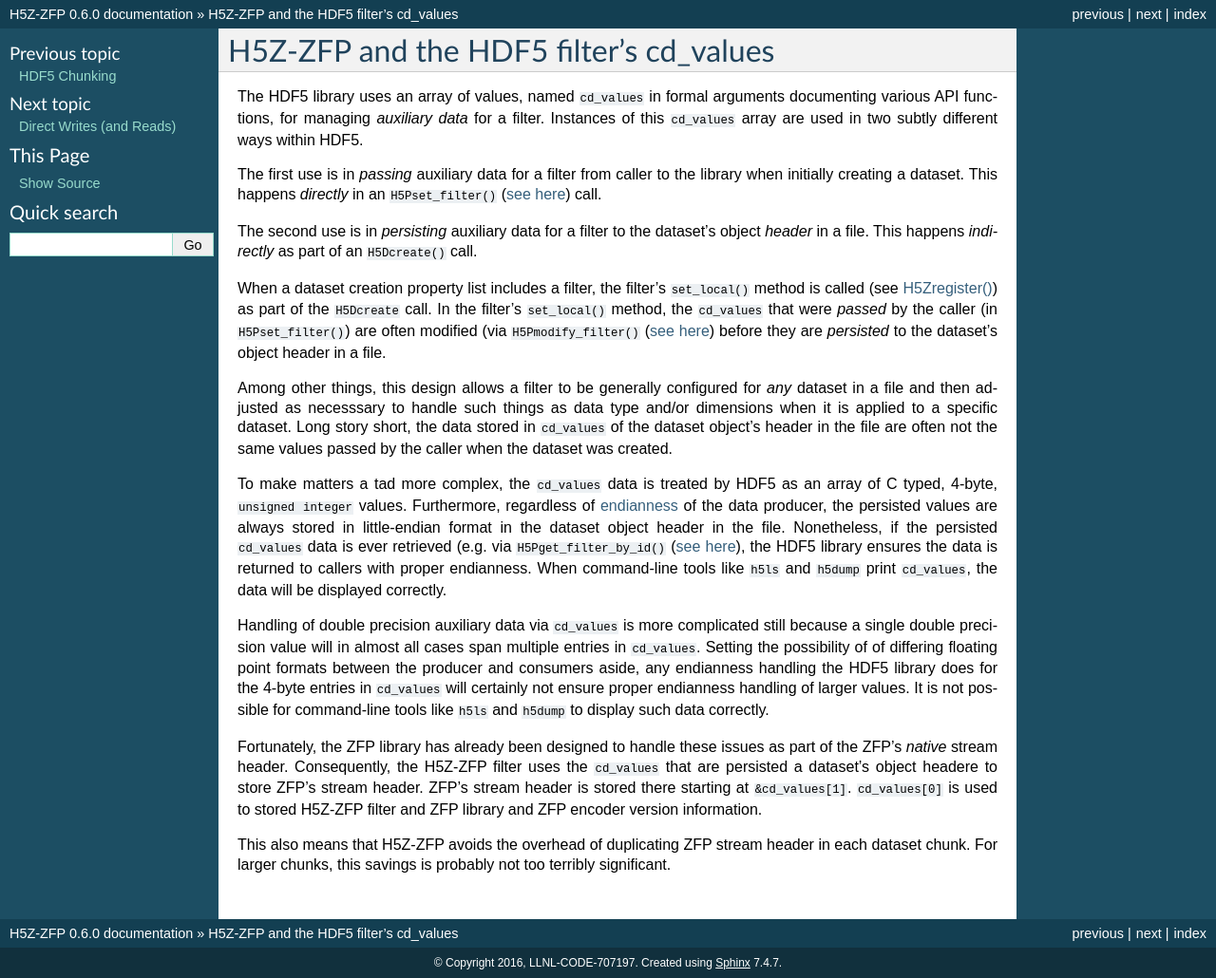
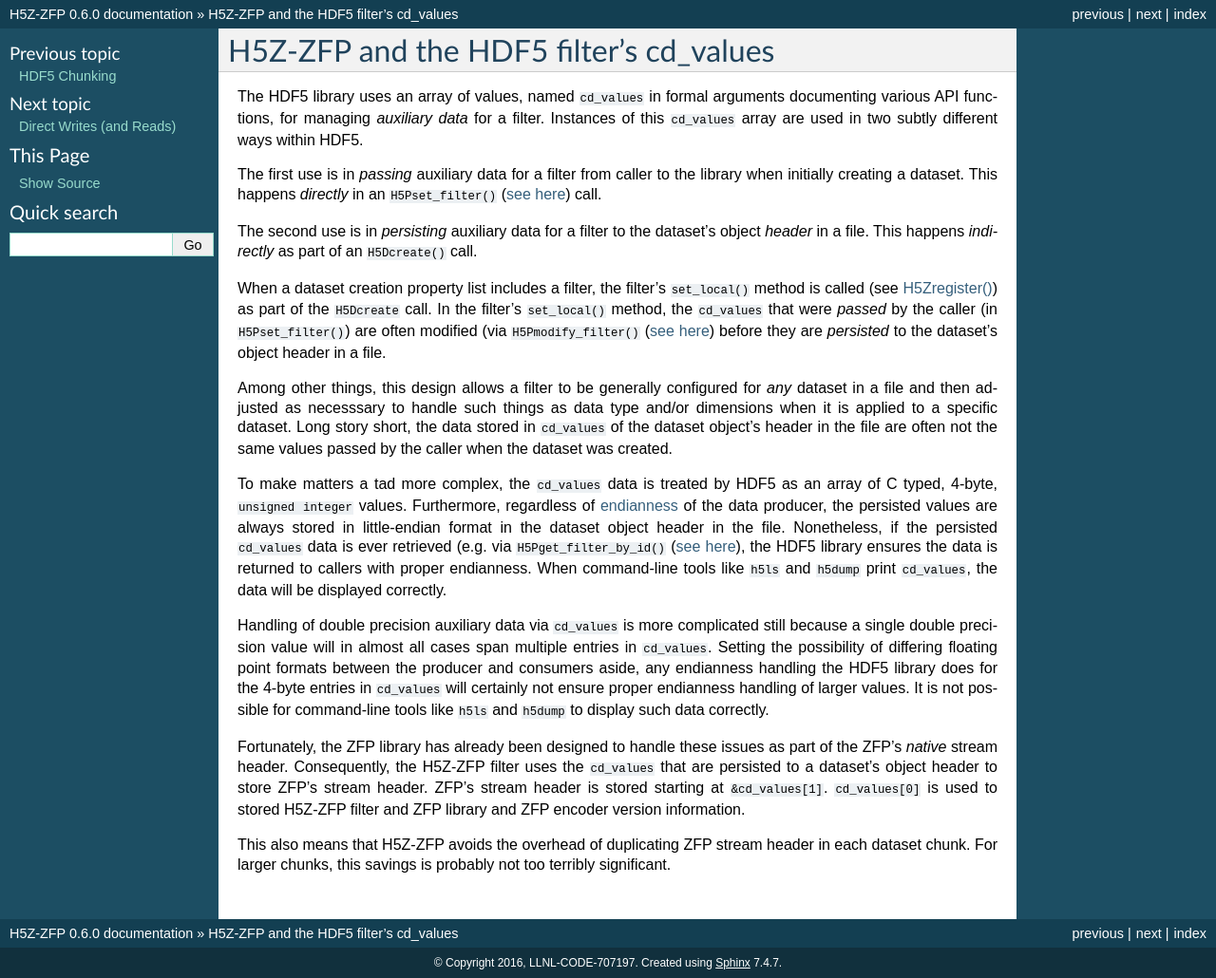
Before and after one commit to LLNL/H5Z-ZFP, a Sphinx documentation site: the page built from docs/cd_vals.rst, in a window 1280 px wide. Shown: the whole page at 95% size. Built offline with Sphinx 7.4.7, drawn with Linux system fonts in a browser that asks for light colours; pages that are not in the unit, such as notebooks, are missing from menus.

Commit message:
fix typos

```diff
--- a/docs/cd_vals.rst
+++ b/docs/cd_vals.rst
@@ -23,12 +23,12 @@ Nonetheless, if the persisted ``cd_values`` data is ever retrieved (e.g. via ``H
 When command-line tools like ``h5ls`` and ``h5dump`` print ``cd_values``, the data will be displayed correctly.
 
 Handling of double precision auxiliary data via ``cd_values`` is more complicated still because a single double precision value will in almost all cases span multiple entries in ``cd_values``.
-Setting the possibility of of differing floating point formats between the producer and consumers aside, any endianness handling the HDF5 library does for the 4-byte entries in ``cd_values`` will certainly not ensure proper endianness handling of larger values.
+Setting the possibility of differing floating point formats between the producer and consumers aside, any endianness handling the HDF5 library does for the 4-byte entries in ``cd_values`` will certainly not ensure proper endianness handling of larger values.
 It is not possible for command-line tools like ``h5ls`` and ``h5dump`` to display such data correctly.
 
 Fortunately, the ZFP library has already been designed to handle these issues as part of the ZFP's *native* stream header.
-Consequently, the H5Z-ZFP filter uses the ``cd_values`` that are persisted a dataset's object headere to store ZFP's stream header.
-ZFP's stream header is stored there starting at ``&cd_values[1]``.
+Consequently, the H5Z-ZFP filter uses the ``cd_values`` that are persisted to a dataset's object header to store ZFP's stream header.
+ZFP's stream header is stored starting at ``&cd_values[1]``.
 ``cd_values[0]`` is used to stored H5Z-ZFP filter and ZFP library and ZFP encoder version information.
 
 This also means that H5Z-ZFP avoids the overhead of duplicating ZFP stream header in each dataset chunk.
```
